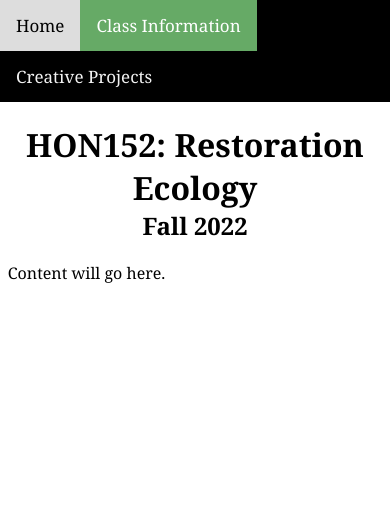
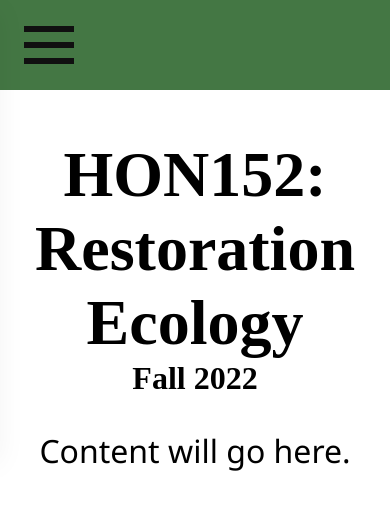
Before and after one commit to kennedygsnyder/HON152, a plain HTML site: page class-information.html in a window 390 px wide. Drawn offline with Linux system fonts and the light colour scheme.

Commit message:
edit CSS and create some project pages

```diff
--- a/class-information.html
+++ b/class-information.html
@@ -2,19 +2,33 @@
 <html>
 <head>
 <link rel="stylesheet" href="css/style.css">
-<div class="navbar">
-    <a href="index.html">Home</a>
-    <a class="active" href="class-information.html">Class Information</a>
-    <a href="creative-projects.html">Creative Projects</a>
-</div>
+<nav class="navbar">
+    <ul class="nav-menu">
+        <li class="nav-item">
+            <a href="index.html" class="nav-link">Home</a>
+        </li>
+        <li class="nav-item">
+            <a href="class-information.html" class="nav-link">Class Information</a>
+        </li>
+        <li class="nav-item">
+            <a href="creative-projects.html" class="nav-link">Creative Projects</a>
+        </li>
+    </ul>
+    <div class="hamburger">
+        <span class="bar"></span>
+        <span class="bar"></span>
+        <span class="bar"></span>
+    </div>
+</nav>
 
+<script src="scripts/script.js"></script>
 </head>
 
 <body>
-<h1 style="margin-bottom: 0px">HON152: Restoration Ecology</h1>
-<h2 style="margin-top: 0px; text-align: center">Fall 2022</h2>
+<h1 class ="center" style="margin-bottom: 0px">HON152: Restoration Ecology</h1>
+<h2 class ="center" style="margin-top: 0px; text-align: center">Fall 2022</h2>
 <div class="container">
-<p>Content will go here.</p>
+<p class="center">Content will go here.</p>
 </div>
 </body>
 </html>
--- a/css/gallery.css
+++ b/css/gallery.css
@@ -54,14 +54,7 @@
     color: black;
 }
 
-@media (min-width: 1200px) {
-    #gallery {
-        -moz-column-count:    4;
-        -webkit-column-count: 4;
-        column-count:         4;
-    }
-}
-@media (max-width: 1200px) {
+@media (max-width: 1500px) {
     #gallery {
         -moz-column-count:    3;
         -webkit-column-count: 3;
@@ -69,12 +62,15 @@
     }
 }
 
-@media (max-width: 800px) {
+@media (max-width: 1200px) {
     #gallery {
         -moz-column-count:    2;
         -webkit-column-count: 2;
         column-count:         2;
     }
+    a {
+        font-size: 1rem;
+      }
 }
 
 @media (max-width: 400px) {
--- a/css/style.css
+++ b/css/style.css
@@ -1,52 +1,147 @@
 /* STYLE COLORS */
 * {
-    --main-color: black;
-    --accent-color: #66aa66;
-    font-family:Cambria, Cochin, Georgia, Times, 'Times New Roman', serif;
-}
-body {
-    margin: 0px;
-    padding: 0px;
-}
-h1, h2, h3 {
-    text-align: center;
-    align-content: center;
+  --main-color: black;
+  --accent-color: #447744;
+  margin: 0;
+  padding: 0;
+  box-sizing: border-box;
+  font-size: 1rem;
 }
 
+li {
+  list-style: none;
+}
+
+a {
+  text-decoration: none;
+}
+h1 {
+  margin-top: 3rem;
+  margin-bottom: 3rem;
+  font-size: 3rem;
+  text-align: center;
+}
 h2 {
-  text-align: left;
+  margin-bottom: 2rem;
+  font-size: 2rem;
+  text-align: center;
 }
+
+p {
+  font-family: 'Segoe UI', Tahoma, Geneva, Verdana, sans-serif;
+  font-size: 1rem;
+}
+
+
+.navbar {
+  display: flex;
+  justify-content: space-between;
+  align-items: center;
+  padding: 1rem 1.5rem;
+  background-color: var(--accent-color);
+  margin-bottom: 2rem;
+
+}
+
+.hamburger {
+  display: none;
+}
+
+.bar {
+  display: block;
+  width: 50px;
+  height: 6px;
+  margin: 10px auto;
+  -webkit-transition: all 0.3s ease-in-out;
+  transition: all 0.3s ease-in-out;
+  background-color: #101010;
+}
+
 
 .container {
   margin: 2%;
 
 }
 
-.navbar {
-    background-color: var(--main-color);
-    overflow: hidden;
-    padding: 0px;
-    margin: 0px;
+.nav-menu {
+  display: flex;
+  justify-content: space-between;
+  align-items: center;
+}
+
+.nav-item {
+  margin-right: 3rem;
+}
+
+.nav-link{
+  font-size: 1.2rem;
+  font-weight: 400;
+  color: #eee;
+}
+
+.nav-link:hover{
+  color: var(--main-color);
+}
+
+.center {
+  text-align: center;
+}
+
+@media (max-width: 1200px) {
+
+  h1 {
+    font-size: 4rem;
   }
 
-/* Style the links inside the navigation bar */
-.navbar a {
-  float: left;
-  color: #f2f2f2;
-  text-align: center;
-  padding: 14px 16px;
-  text-decoration: none;
-  font-size: 17px;
+  p {
+    font-size: 2rem;
+  }
+
+  a {
+    font-size: 2rem;
+  }
+  .nav-menu {
+      position: fixed;
+      left: -100%;
+      top: 0;
+      flex-direction: column;
+      background-color: #fff;
+      width: 100%;
+      text-align: center;
+      transition: 0.3s;
+      box-shadow:
+          0 10px 27px rgba(0, 0, 0, 0.05);
+  }
+
+  .nav-menu.active {
+      left: 0;
+  }
+
+  .nav-item {
+      margin: 3rem 0;
+  }
+
+  .nav-link {
+      color: var(--accent-color);
+      font-size: 3rem;
+  }
+
+  .hamburger {
+      display: block;
+      cursor: pointer;
+  }
+
+  .hamburger.active .bar:nth-child(2) {
+      opacity: 0;
+  }
+
+  .hamburger.active .bar:nth-child(1) {
+      transform: translateY(16px) rotate(45deg);
+  }
+
+  .hamburger.active .bar:nth-child(3) {
+      transform: translateY(-16px) rotate(-45deg);
+  }
+
+
 }
-
-/* Change the color of links on hover */
-.navbar a:hover {
-  background-color: #ddd;
-  color: black;
-}
-
-/* Add a color to the active/current link */
-.navbar a.active {
-  background-color: var(--accent-color);
-  color: white;
-}
--- /dev/null
+++ b/scripts/script.js
@@ -0,0 +1,18 @@
+const hamburger = document.querySelector(".hamburger");
+const navMenu = document.querySelector(".nav-menu");
+
+hamburger.addEventListener("click", mobileMenu);
+
+function mobileMenu() {
+    hamburger.classList.toggle("active");
+    navMenu.classList.toggle("active");
+}
+
+const navLink = document.querySelectorAll(".nav-link");
+
+navLink.forEach(n => n.addEventListener("click", closeMenu));
+
+function closeMenu() {
+    hamburger.classList.remove("active");
+    navMenu.classList.remove("active");
+}
```
Also changed, not shown: creative-projects.html (+22 -9 lines), index.html (+22 -7 lines), projects/kaylee.html (+41 -14 lines), projects/kyra.html (+23 -6 lines), favicon.ico (added).
